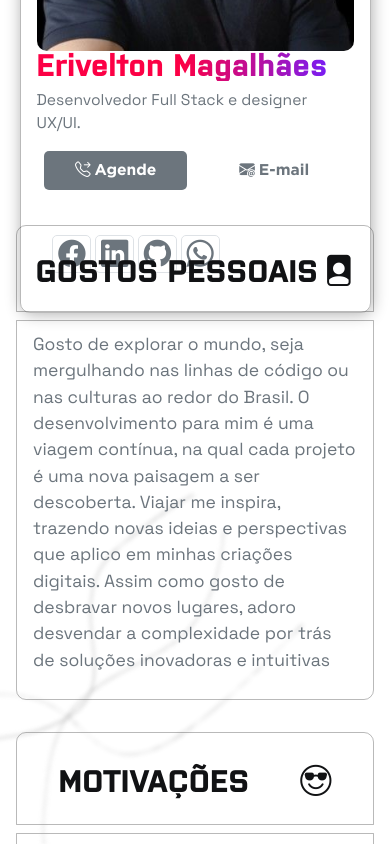
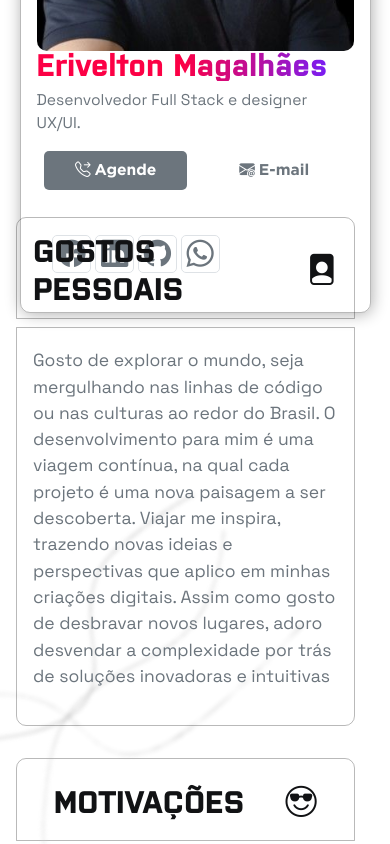
Before and after one commit to EriveltonMGit/Codigo_certo, an Angular app: page / in a window 390 px wide. Shown: the part 3040-3884 px from the top of the page. Built offline with nearby package versions, Linux system fonts and the light colour scheme.

Commit message:
chore: modificações nas fontes

```diff
--- a/src/app/section-3/section-3.component.scss
+++ b/src/app/section-3/section-3.component.scss
@@ -165,14 +165,14 @@
 @media screen and (max-width:480px) {
     // MINHA JORNADA SECTION 3
 #minha_jornada {
-    width: 100%;
+    width: 95%;
     height: 130vh;
     display: flex;
     align-items: center;
-    justify-content: space-around;
+    justify-content: center;
     flex-direction: column;
-    position: relative;
     margin-top: 5vh;
+    //  outline: 1px solid red;
 }
 
 // IMG DISCORD
@@ -182,7 +182,6 @@
     position: absolute;
     left: 0;
     bottom: 0;
-    margin-left: 5vw;
     margin-top: -10vh;
     display: flex;
     align-items: center;
--- a/src/styles.scss
+++ b/src/styles.scss
@@ -3,6 +3,7 @@
     padding: 0;
     margin-bottom: 0;
     box-sizing: border-box;
+    // outline: 1px solid red;
 }
 
 html,
```
